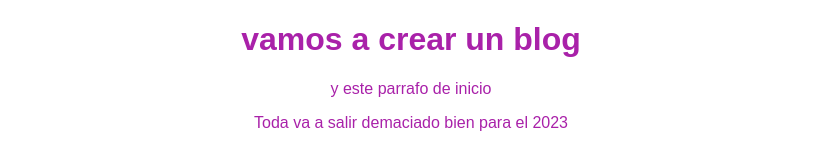
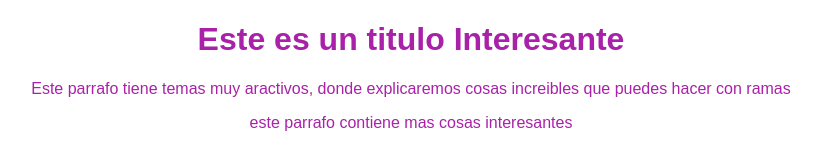
Before and after one commit to jorgembenjumea/blogGit, a plain HTML site: page index.html in a window 1280 px wide. Shown: the whole page, without its empty margins (229-1050 px from the left). Drawn offline with Linux system fonts and the light colour scheme.

Commit message:
estructura inicial

```diff
--- a/index.html
+++ b/index.html
@@ -9,11 +9,18 @@
     <link rel="stylesheet" href="css/estilos.css">
 </head>
 <body>
+    <div id="container">
+        <div id="post">
+            <h1>Este es un titulo Interesante</h1>
+            <p>Este parrafo tiene temas muy aractivos, donde explicaremos cosas increibles que puedes hacer con ramas</p>
+<p>este parrafo contiene mas cosas interesantes</p>
+        </div>
 
-    <h1> vamos a crear un blog </h1>
-    <p> y este parrafo de inicio</p>
 
-    <p>Toda va a salir demaciado bien para el 2023</p>
+
+    </div>
+
+
 
 </body>
 </html>
```
